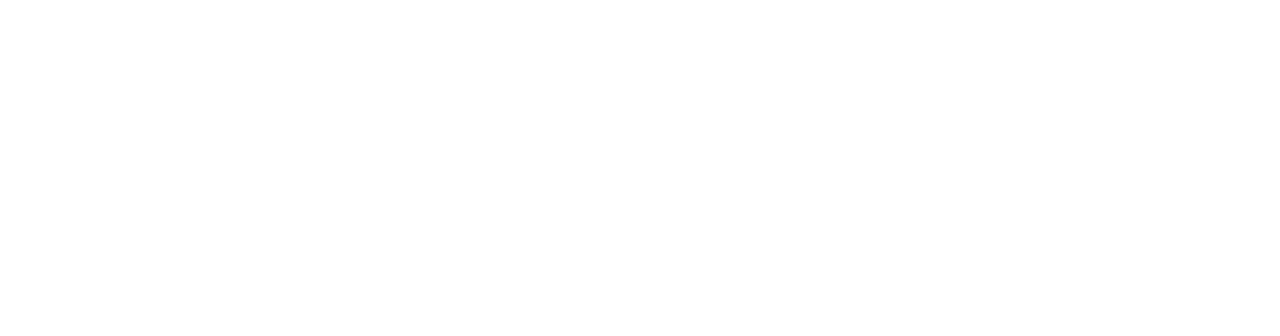
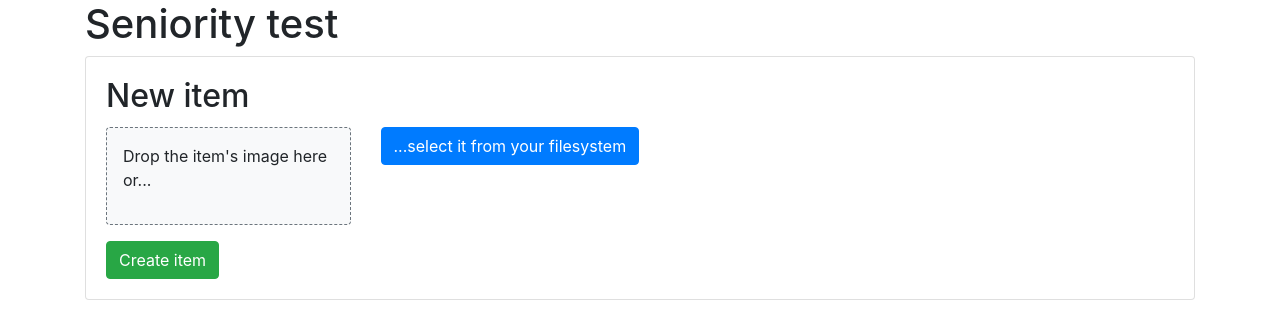
Before and after one commit to dggluz/seniority-test, a website: page client/index.html in a window 1280 px wide. Drawn offline with nearby package versions, Linux system fonts and the light colour scheme; files that its build step writes are made by us from their sources.

Commit message:
feat(html): basic html for adding items (WIP)

```diff
--- a/client/index.html
+++ b/client/index.html
@@ -14,6 +14,31 @@
 
 <body>
 	<div class="container">
+		<h1>Seniority test</h1>
+		<div class="card">
+			<form id="new-item" class="card-body">
+				<h2 class="card-title">New item</h2>
+				<div class="row">
+					<div class="col-3">
+						<div id="new-item-drop-image" class="border border-secondary rounded bg-light">
+							<p class="p-3">Drop the item's image here or...</p>
+						</div>
+					</div>
+					<div class="col-9">
+						<button class="btn btn-primary file-button">
+							...select it from your filesystem
+							<input type="file" />
+						</button>
+					</div>
+				</div>
+
+				<div class="row mt-3">
+					<div class="col">
+						<button type="submit" class="btn btn-success">Create item</button>
+					</div>
+				</div>
+			</form>
+		</div>
 	</div>
 	<script
 		src="https://code.jquery.com/jquery-3.3.1.min.js"
```
